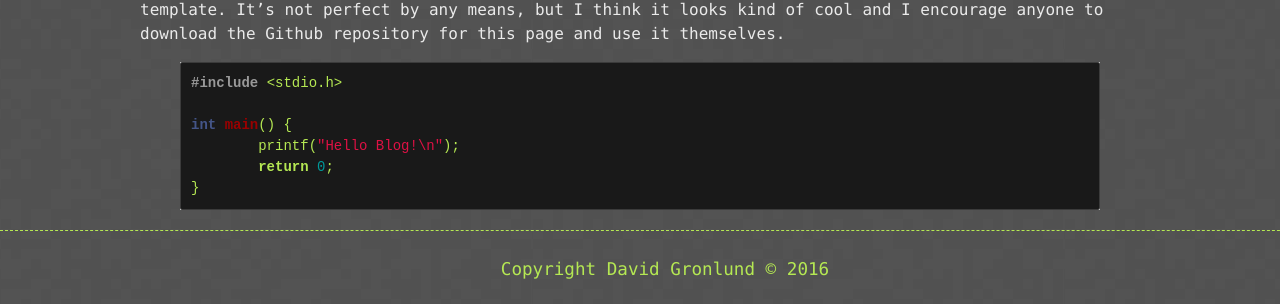
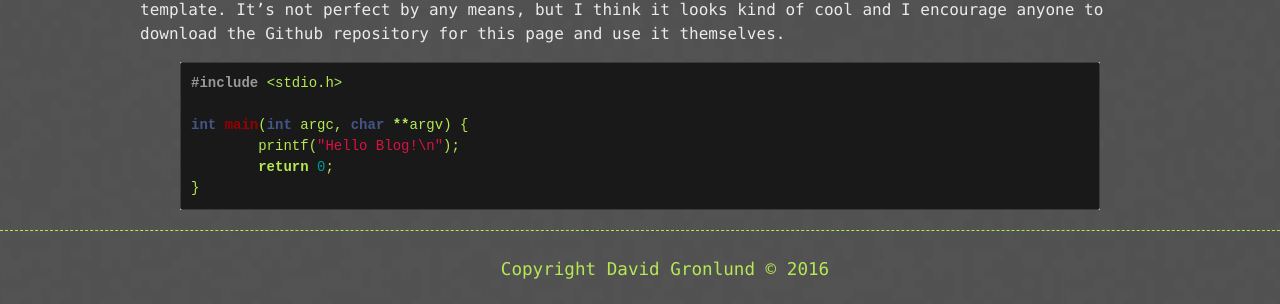
Before and after one commit to dagronlund/dagronlund.github.io, a Jekyll site: the page built from _posts/2016-08-31-first-post.md, in a window 1280 px wide. Shown: the part 694-998 px from the top of the page. Built offline with Jekyll 4.4.1, drawn with Linux system fonts in a browser that asks for light colours.

Commit message:
Fix first post formatting

```diff
--- a/_posts/2016-08-31-first-post.md
+++ b/_posts/2016-08-31-first-post.md
@@ -17,7 +17,7 @@ Jekyll on the other hand had a very easy way to create a blog using only a singl
 
 #include <stdio.h>
 
-int main() {
+int main(int argc, char **argv) {
 	printf("Hello Blog!\n");
 	return 0;
 }
```
